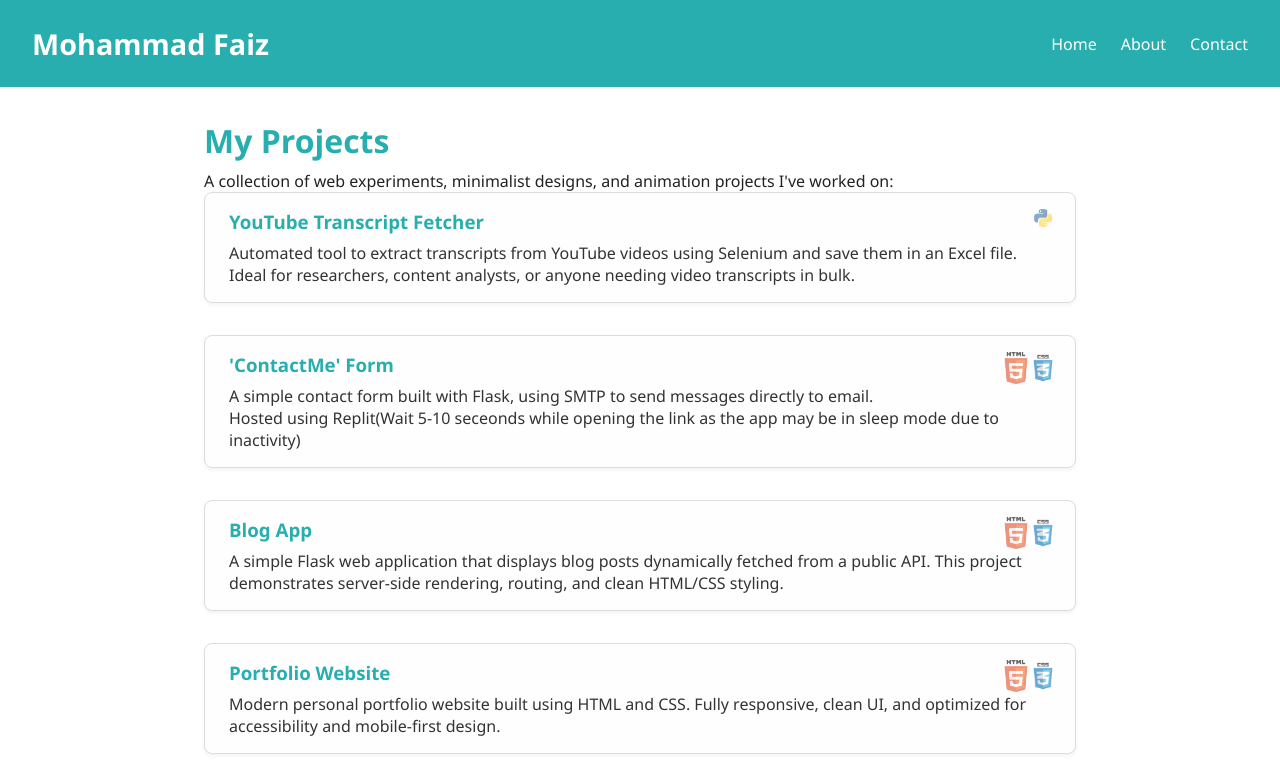
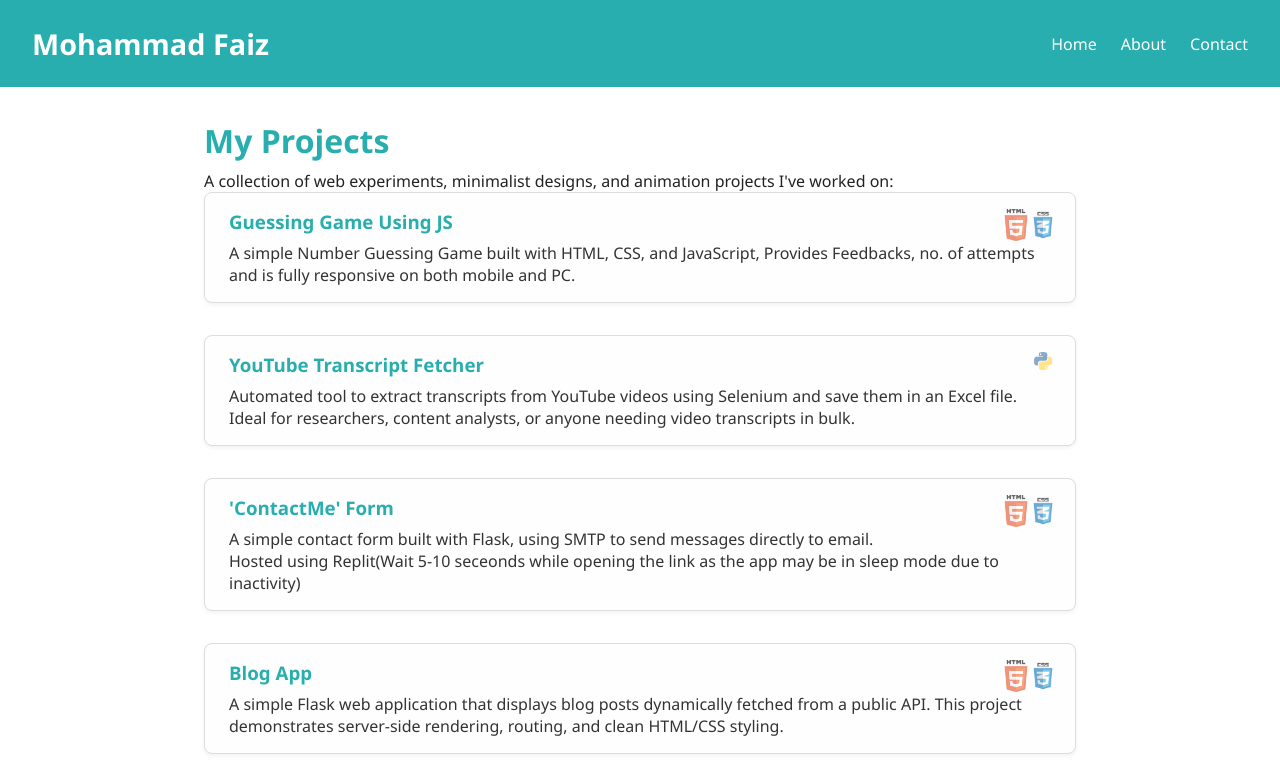
Before and after one commit to Mohammad-Faiz-Dev/Portfolio-Website, a plain HTML site: page buttons/projects.html in a window 1280 px wide. Shown: the top 783 px of the page. Drawn offline with Linux system fonts and the light colour scheme.

Commit message:
Update projects.html

```diff
--- a/buttons/projects.html
+++ b/buttons/projects.html
@@ -26,6 +26,15 @@
             <p>A collection of web experiments, minimalist designs, and animation projects I've worked on:</p>
 
             <div class="project-list">
+                <a href="https://github.com/Mohammad-Faiz-Dev/Guessing-game-using-JS" target="_blank" class="project-link">
+                    <div class="project html css">
+                        <h3>Guessing Game Using JS</h3>
+                        <img src="img/HTML_logo.png" alt="HTML Logo" class="html-logo">
+                        <img src="img/CSS_logo.png" alt="CSS Logo" class="css-logo">
+                        <p>A simple Number Guessing Game built with HTML, CSS, and JavaScript, Provides Feedbacks, no. of attempts <br>
+                            and is fully responsive on both mobile and PC.</p>
+                    </div>
+                </a>
                  <!-- YouTube Transcript Fetcher -->
                   <a href="https://github.com/Mohammad-Faiz-Dev/YouTube-Transcript-Fetcher" target="_blank" class="project-link">
                     <div class="project python">
```
